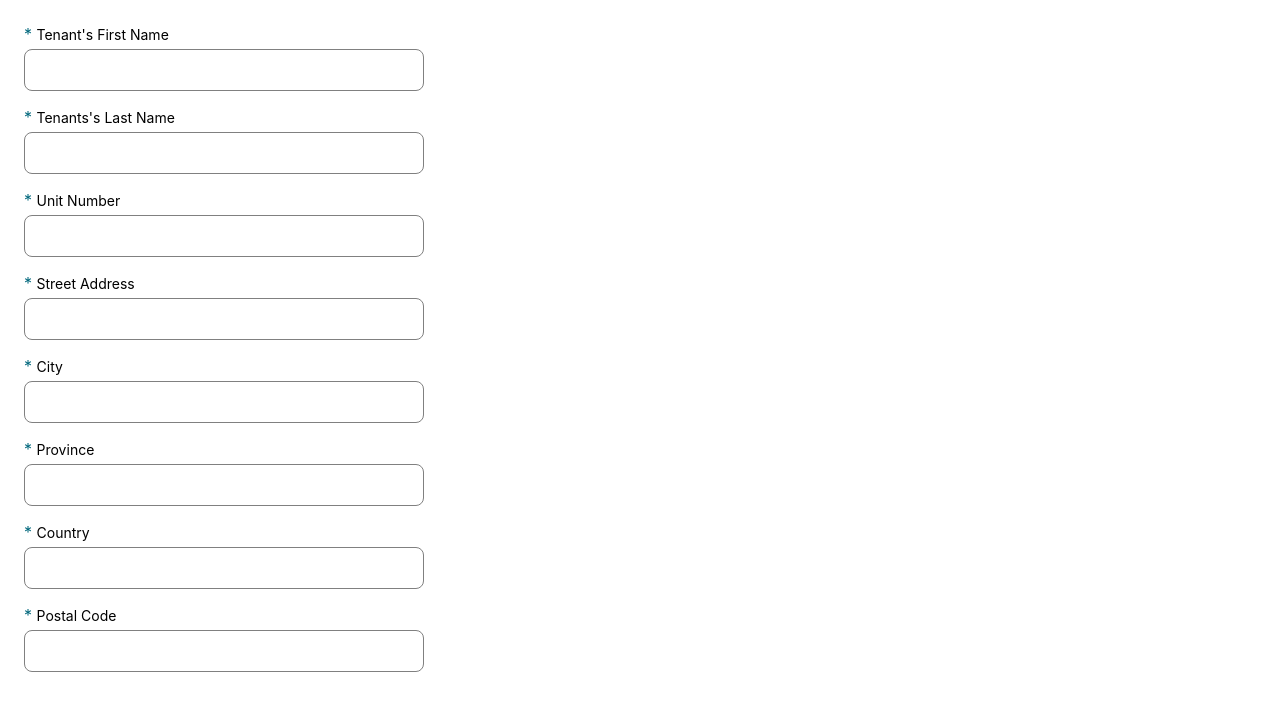
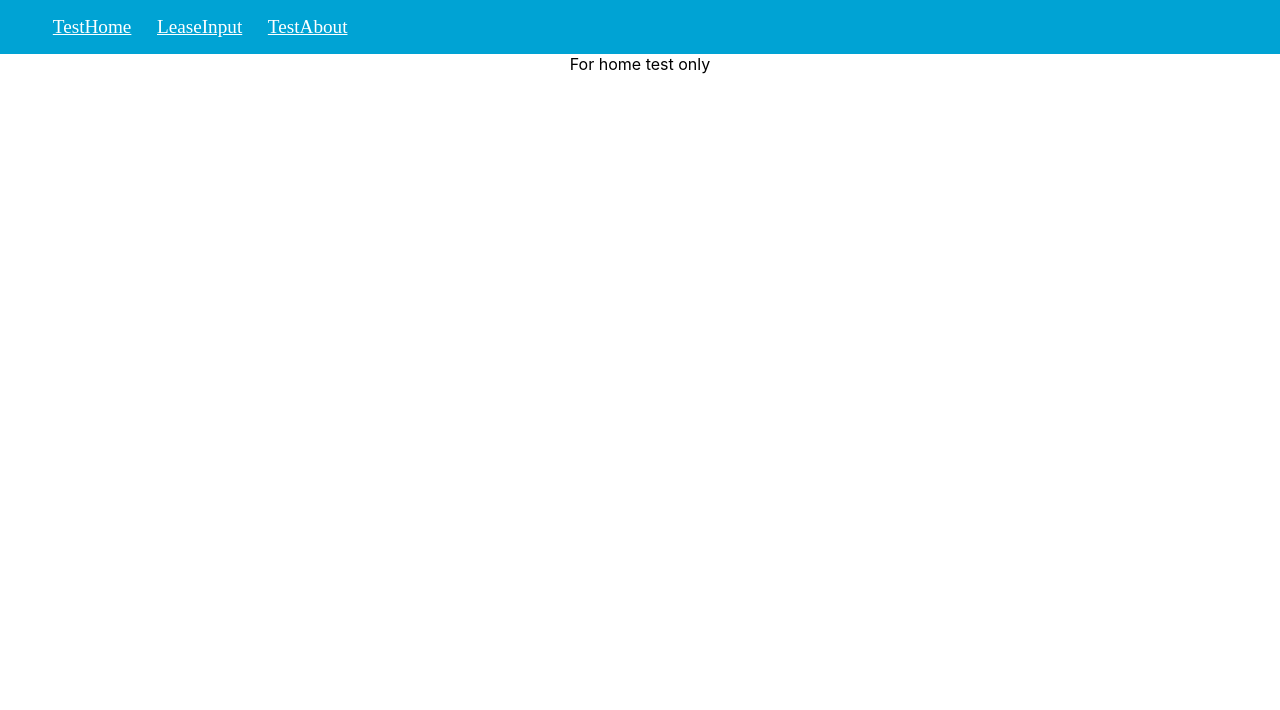
Before and after one commit to ryanzhxu/estate-flow, a React (Create React App) app in the folder frontend/: page / in a window 1280 px wide. Shown: the top 710 px of the page. Built offline with nearby package versions, Linux system fonts and the light colour scheme.

Commit message:
basic nav bar

```diff
--- a/frontend/package.json
+++ b/frontend/package.json
@@ -10,6 +10,8 @@
     "bootstrap": "^5.3.0",
     "react": "^18.2.0",
     "react-dom": "^18.2.0",
+    "react-redux": "^8.0.7",
+    "react-router-dom": "^6.12.0",
     "react-scripts": "5.0.1",
     "styled-components": "^5.3.11",
     "web-vitals": "^2.1.4"
--- a/frontend/src/App.css
+++ b/frontend/src/App.css
@@ -36,3 +36,26 @@
     transform: rotate(360deg);
   }
 }
+
+.Nav{
+  position: relative;
+  overflow: hidden;
+  background-color: #00a3d4;
+}
+.NavLink{
+  width: 100%;
+  display: flex;
+  justify-content: flex-start;
+  align-items: center;
+  list-style: none;
+}
+.NavLink li a{
+  color: white;
+  padding: 1vw;
+  font-size: 1.5vw;
+  max-font-size: 5px;
+  font-family: "Times New Roman", Times, serif;
+}
+.NavLink li a:hover{
+  color: black;
+}
--- a/frontend/src/App.js
+++ b/frontend/src/App.js
@@ -1,29 +1,26 @@
 import './App.css';
-// import logo from './logo.svg';
 import React from 'react';
+import { Routes, Route } from 'react-router-dom';
 import InputForm from './shared/components/InputForm';
 import LeaseFormInputs from './shared/constants/input/LeaseFormInputs';
+import Layout from './shared/components/Layout';
+import TestHome from './shared/components/TestHome';
+import TestAbout from './shared/components/TestAbout';
+// import logo from './logo.svg';
+function App() {
+    return (
+        <Routes>
+            <Route path="/" element={<Layout />}>
+                <Route index element={<TestHome />} />
+                <Route path="LeaseInput" element={<InputForm fields={Object.values(LeaseFormInputs.Required)} />} />
+                <Route path="TestAbout" element={<TestAbout />} />
+            </Route>
+        </Routes>
+    );
 
-function App() {
-  return (
-    // <div className="App">
-    //   <header className="App-header">
-    //     <img src={logo} className="App-logo" alt="logo" />
-    //     <p>
-    //       Edit <code>src/App.js</code> and save to reload.
-    //     </p>
-    //     <a
-    //       className="App-link"
-    //       href="https://reactjs.org"
-    //       target="_blank"
-    //       rel="noopener noreferrer"
-    //     >
-    //       Learn React
-    //     </a>
-    //   </header>
-    // </div>
-    <InputForm fields={Object.values(LeaseFormInputs.Required)} />
-  );
+    /*return (
+      <InputForm fields={Object.values(LeaseFormInputs.Required)} />
+    );*/
 }
 
 export default App;
--- /dev/null
+++ b/frontend/src/app/store.js
@@ -0,0 +1,6 @@
+import { configureStore } from '@reduxjs/toolkit';
+
+export const store = configureStore({
+    reducer: {
+    }
+});
--- a/frontend/src/index.js
+++ b/frontend/src/index.js
@@ -3,13 +3,31 @@ import ReactDOM from 'react-dom/client';
 import './index.css';
 import App from './App';
 import reportWebVitals from './reportWebVitals';
+import {Provider} from "react-redux";
+import { BrowserRouter as Router, Routes, Route} from "react-router-dom";
+import {store} from "./app/store";
+
+
 
 const root = ReactDOM.createRoot(document.getElementById('root'));
+
 root.render(
+    <React.StrictMode>
+        <Provider store={store}>
+            <Router>
+                <Routes>
+                    <Route path = "/*" element={<App />} />
+                </Routes>
+            </Router>
+        </Provider>
+    </React.StrictMode>
+);
+
+/*root.render(
   <React.StrictMode>
     <App />
   </React.StrictMode>
-);
+);*/
 
 // If you want to start measuring performance in your app, pass a function
 // to log results (for example: reportWebVitals(console.log))
--- /dev/null
+++ b/frontend/src/shared/components/Layout.jsx
@@ -0,0 +1,13 @@
+import {Outlet} from "react-router-dom";
+import NavBar from "./Nav";
+import React from "react";
+
+
+export default function Layout(){
+    return (
+        <div className= "App">
+            <NavBar />
+            <Outlet />
+        </div>
+    )
+}
--- /dev/null
+++ b/frontend/src/shared/components/Nav.jsx
@@ -0,0 +1,15 @@
+import { Link } from "react-router-dom";
+
+
+export default function NavBar(){
+    return (
+        <div className = "Nav">
+            <ul className = "NavLink">
+                <li><Link to="/" id = "TestHome">TestHome</Link></li>
+                <li><Link to="LeaseInput">LeaseInput</Link></li>
+                <li><Link to="TestAbout">TestAbout</Link></li>
+
+            </ul>
+        </div>
+    );
+}
--- /dev/null
+++ b/frontend/src/shared/components/TestAbout.jsx
@@ -0,0 +1,6 @@
+
+import React from 'react';
+
+export default function TestAbout() {
+    return <div>For About test only</div>;
+}
--- /dev/null
+++ b/frontend/src/shared/components/TestHome.jsx
@@ -0,0 +1,6 @@
+
+import React from 'react';
+
+export default function TestHome() {
+    return <div>For home test only</div>;
+}
```
Also changed, not shown: 1 other file (tests, documents, lock files or other folders).
